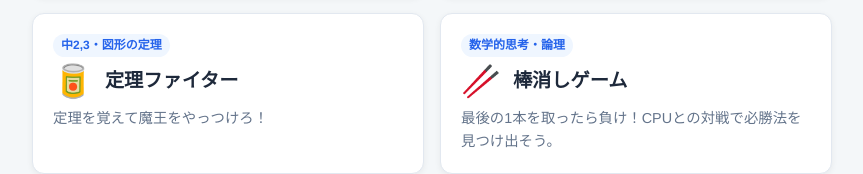
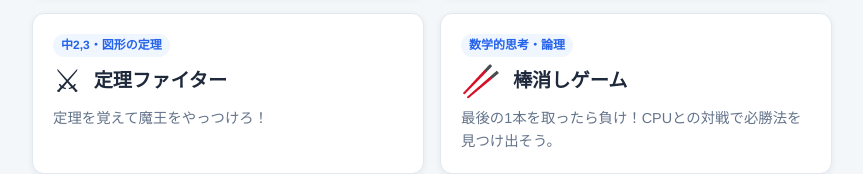
Before and after one commit to yasumath/math-practice, a plain HTML site: page index.html in a window 1280 px wide. Shown: the part 1116-1290 px from the top of the page, without its empty margins (208-1071 px from the left). Drawn offline with Linux system fonts and the light colour scheme.

Commit message:
Update index.html

```diff
--- a/index.html
+++ b/index.html
@@ -213,7 +213,7 @@
         title: "定理ファイター",
         file: "theorem_fighter.html",
         tag: "中2,3・図形の定理",
-        icon: "🥫",
+        icon: "⚔",
         description: "定理を覚えて魔王をやっつけろ！"
       },
       {
```
